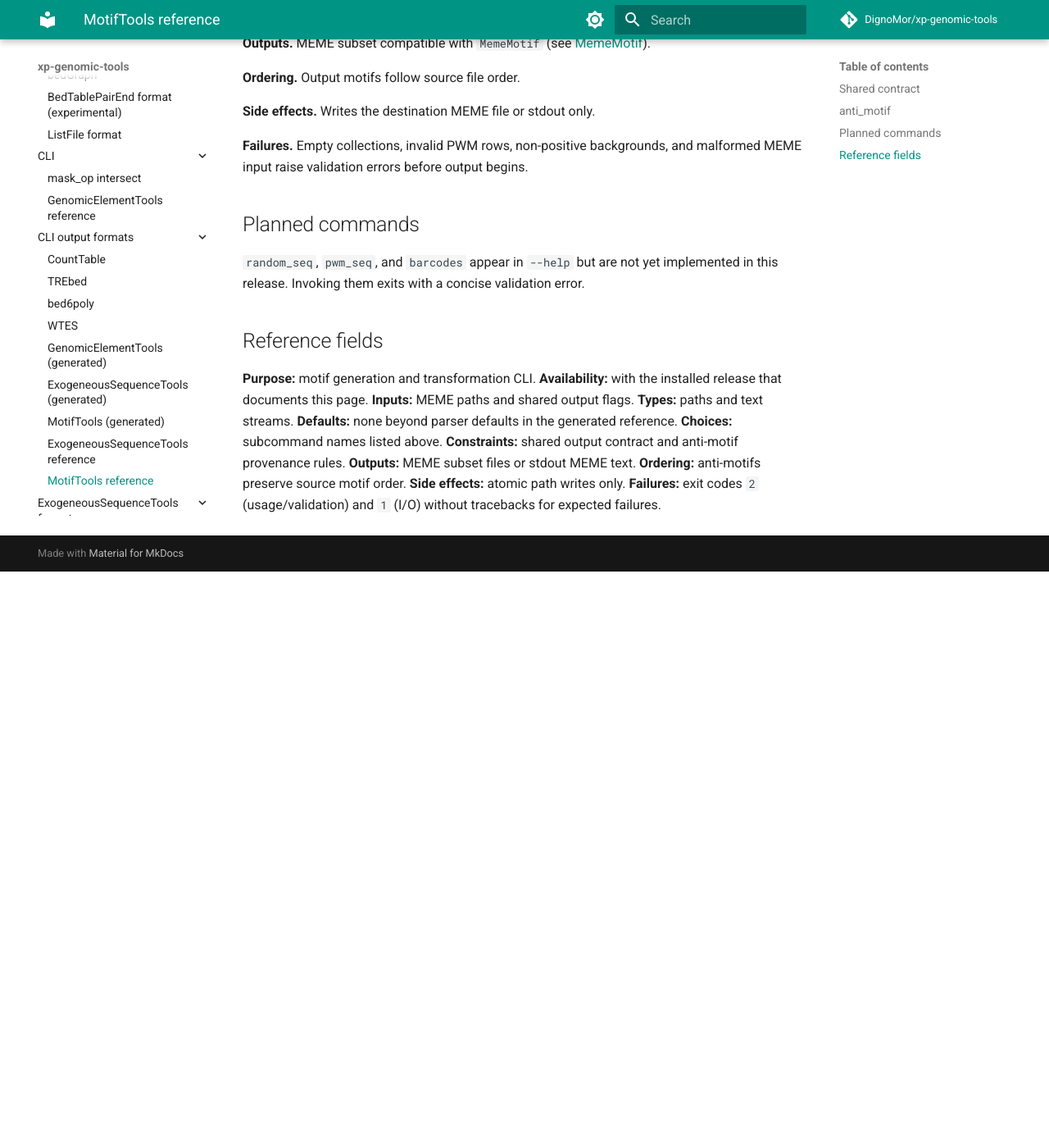
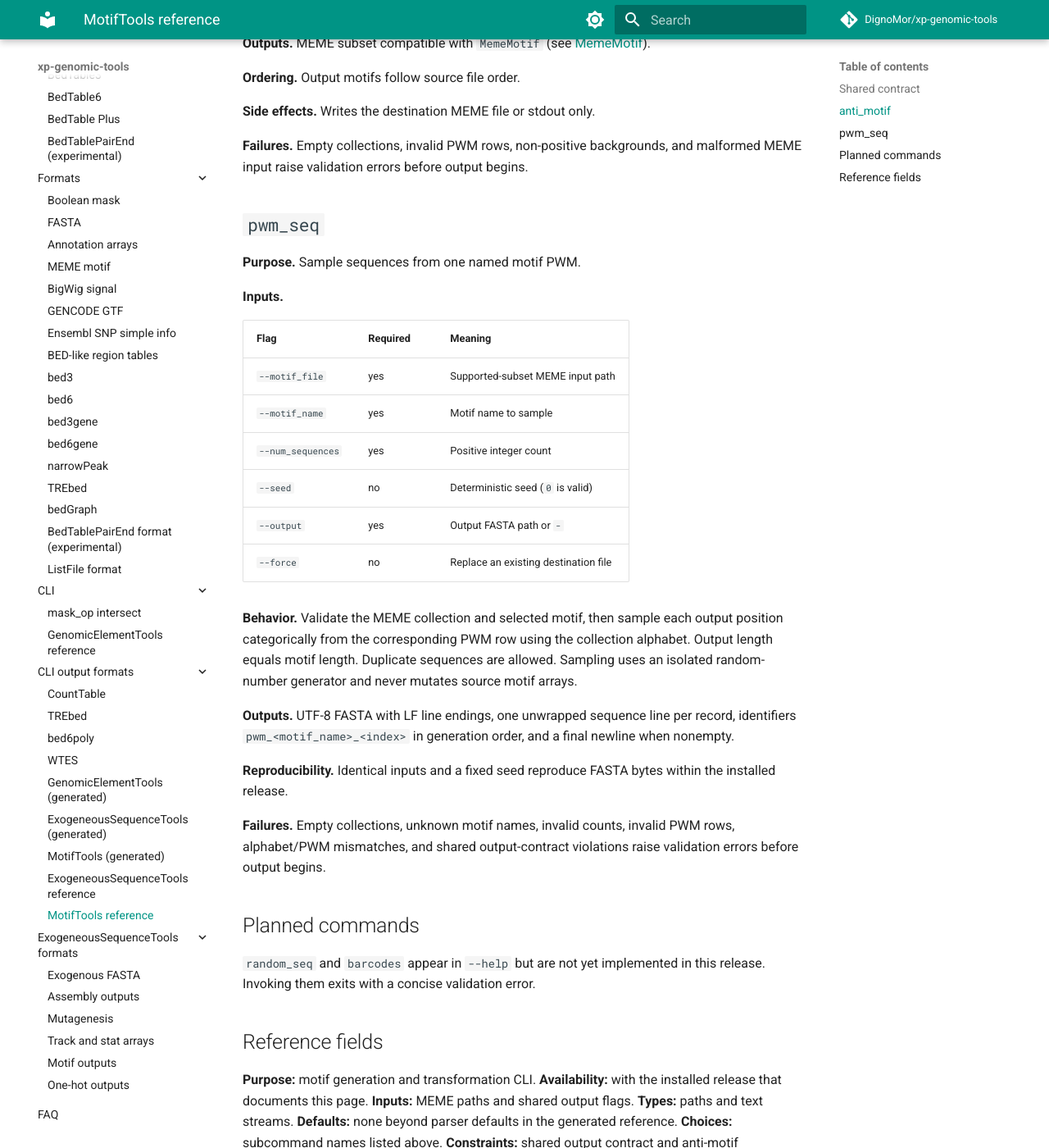
Before and after one commit to DignoMor/xp-genomic-tools-docs, an MkDocs documentation site: the page built from docs/reference/cli/motif-tools/index.md, in a window 1280 px wide and 1400 px high, scrolled down 1686 px. Shown: the whole window at 82% size. Built offline with MkDocs 1.6.1 and Material for MkDocs 9.7.7, drawn with Linux system fonts in a browser that asks for light colours; comment, search, counter and statistics services are not loaded; before the commit the page ends 2383 px from its top, so only the background shows below that; some of the changed text lies outside the part shown.

Commit message:
Document MotifTools pwm_seq and iter_pwm_sequences for PWM sampling.
Public CLI and API pages now describe seeded PWM sequence generation and the regenerated parser inventory reflects the shipped pwm_seq flags.

Co-authored-by: Cursor <cursoragent@cursor.com>

```diff
--- a/docs/reference/cli/motif-tools/index.md
+++ b/docs/reference/cli/motif-tools/index.md
@@ -7,7 +7,7 @@ defaults, and the complete flag inventory live in the
 ## Shared contract
 
 **Purpose.** Motif-centric generation and transformation. Ticket `0.2.0a1`
-delivers `anti_motif`; sequence generators remain planned.
+delivers `anti_motif` and `pwm_seq`; remaining sequence generators are planned.
 
 **Availability.** `MotifTools` is the motif-generation console entry point.
 Motif scoring whose primary subject is a genomic-element or exogeneous-sequence
@@ -77,10 +77,42 @@ backgrounds) and motif order are preserved. The source collection is never mutat
 **Failures.** Empty collections, invalid PWM rows, non-positive backgrounds, and
 malformed MEME input raise validation errors before output begins.
 
+## `pwm_seq`
+
+**Purpose.** Sample sequences from one named motif PWM.
+
+**Inputs.**
+
+| Flag | Required | Meaning |
+| --- | --- | --- |
+| `--motif_file` | yes | Supported-subset MEME input path |
+| `--motif_name` | yes | Motif name to sample |
+| `--num_sequences` | yes | Positive integer count |
+| `--seed` | no | Deterministic seed (`0` is valid) |
+| `--output` | yes | Output FASTA path or `-` |
+| `--force` | no | Replace an existing destination file |
+
+**Behavior.** Validate the MEME collection and selected motif, then sample each
+output position categorically from the corresponding PWM row using the collection
+alphabet. Output length equals motif length. Duplicate sequences are allowed.
+Sampling uses an isolated random-number generator and never mutates source motif
+arrays.
+
+**Outputs.** UTF-8 FASTA with LF line endings, one unwrapped sequence line per
+record, identifiers `pwm_<motif_name>_<index>` in generation order, and a final
+newline when nonempty.
+
+**Reproducibility.** Identical inputs and a fixed seed reproduce FASTA bytes
+within the installed release.
+
+**Failures.** Empty collections, unknown motif names, invalid counts, invalid
+PWM rows, alphabet/PWM mismatches, and shared output-contract violations raise
+validation errors before output begins.
+
 ## Planned commands
 
-`random_seq`, `pwm_seq`, and `barcodes` appear in `--help` but are not yet
-implemented in this release. Invoking them exits with a concise validation error.
+`random_seq` and `barcodes` appear in `--help` but are not yet implemented in
+this release. Invoking them exits with a concise validation error.
 
 ## Reference fields
 
```
Also changed, not shown: docs/cli/MotifTools.md (+17 -1 lines), docs/reference/cli/generated/motif-tools.md (+7 -7 lines), docs/reference/python/motifs/motif-generation.md (+25 -2 lines), 1 other file.
